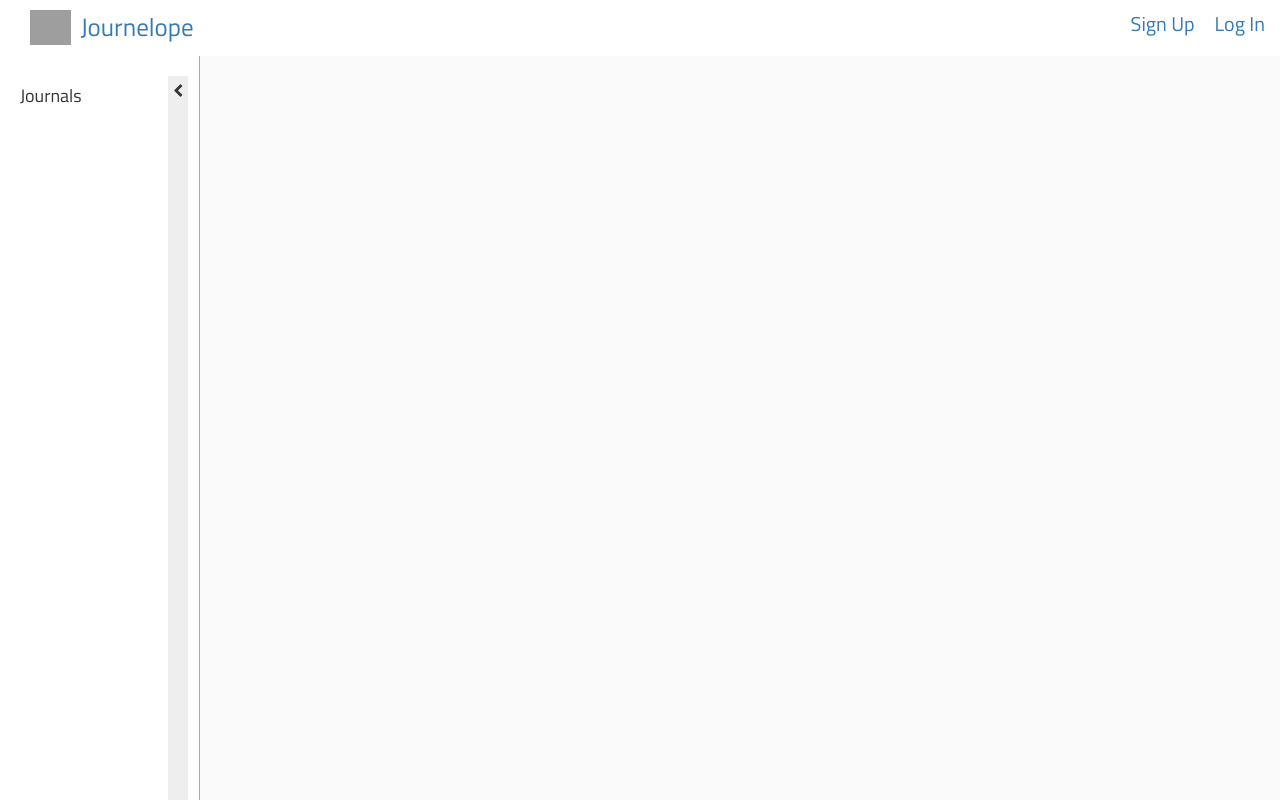
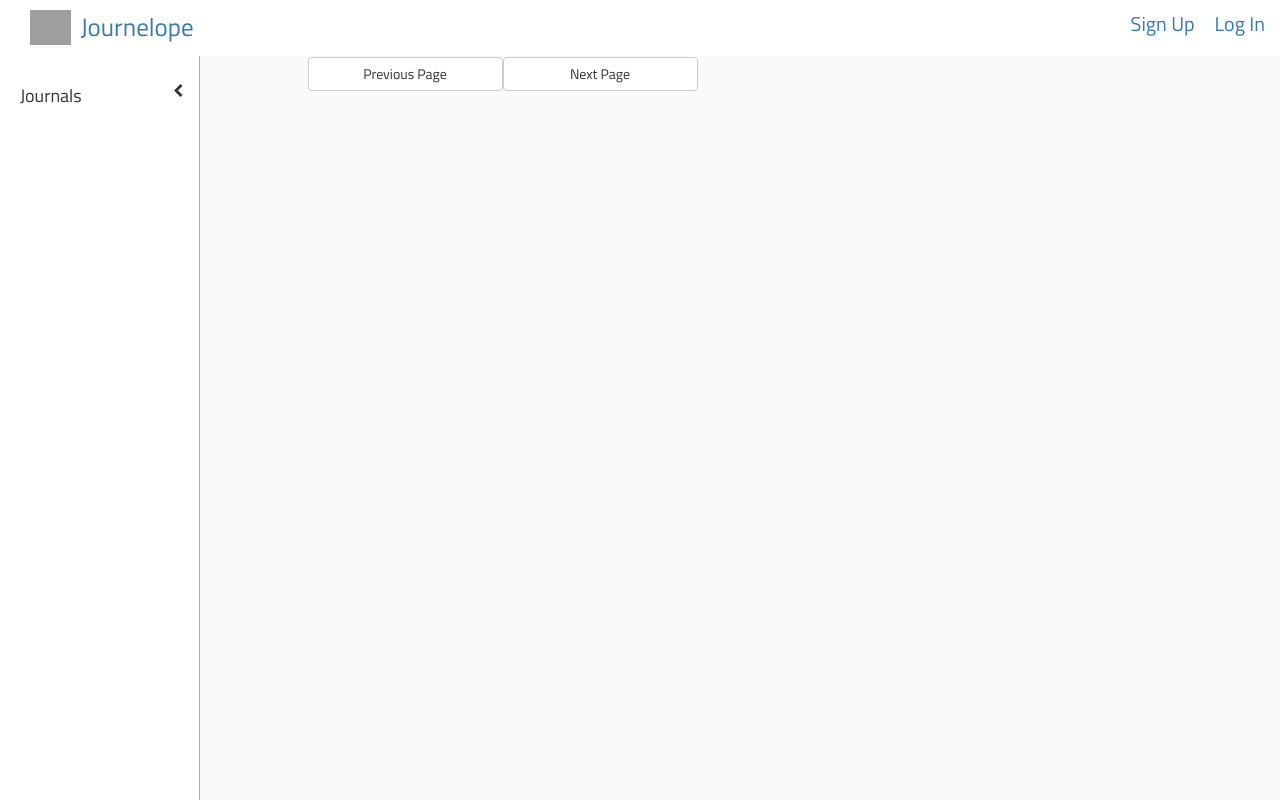
Before and after one commit to paolopaolopaolo/journelope, a Django app: template templates/j_app/journal/base.html in a window 1280 px wide. Run offline with Django 3.2, Linux system fonts and the light colour scheme; the template is opened without the code that fills it: values that come from a table or form of the project are taken from there, others are empty; data comes from the database, SQL or seed files in the repository; tables that the repository leaves empty hold one stand-in row (values such as "Sample post"); style sheets or scripts are compiled from the project's sources; parts of the project's set-up code (start-up, migrations or seed data) failed here and were passed over; some libraries are stand-ins or nearby versions; grey boxes are pictures that could not be loaded.

Commit message:
Some Backend-Frontent Linking
- Clicking on Journal now changes the PageView Collection
- Added some __init__ files on the backend
- Re-ordered URLs

```diff
--- a/j_app/urls.py
+++ b/j_app/urls.py
@@ -11,11 +11,11 @@ urlpatterns = patterns('',
     # url(r'^$', 'j_app.views.home', name='home'),
     # url(r'^blog/', include('blog.urls')),
 
+    url(r'pages/(?P<id>[0-9]+){0,1}$', GetJournalPages.as_view(), name='JournalPagesAPI'),
     url(r'^admin/', include(admin.site.urls)),
     url(r'^$', LandingPageView.as_view(name='landing_page'), name='LandingPage'),
     url(r'^uauth/', UserAuthenticationView.as_view(name='user_authentication'), name='UAuthPage'),
     url(r'^journal/', JournalPageView.as_view(name='journal'), name='JournalPage'),
-    url(r'pages/(?P<id>[0-9]+){0,1}$', GetJournalPages.as_view(), name='JournalPagesAPI'),
     url(r'^logout/', 'journalapp.views.log_out', name='logout'),
 
 )
--- a/journalapp/views.py
+++ b/journalapp/views.py
@@ -123,6 +123,8 @@ class JournalPageView(JournelopeView):
 		journals = Journal.objects.filter(user = j_user)
 		return journals
 
+
+
 	@method_decorator(login_required)
 	def dispatch(self, *args, **kwargs):
 		return super(JournalPageView, self).dispatch(*args, **kwargs)
--- a/static/j_app/journal/js/backbone/collections/Pages.js
+++ b/static/j_app/journal/js/backbone/collections/Pages.js
@@ -1,3 +1,10 @@
 var Pages = Backbone.Collection.extend({
 	model: Page,
+	urlRoot: "pages/",
+	url: function () {
+		return this.urlRoot + this.jid;
+	},
+	initialize: function (attrs, opts) {
+		this.jid = opts['jid'];
+	},
 });
--- a/static/j_app/journal/js/backbone/views/JournalPageView.js
+++ b/static/j_app/journal/js/backbone/views/JournalPageView.js
@@ -6,6 +6,9 @@ var JournalPageView = Backbone.View.extend({
 		'click .side-caret': '_toggleSideBarCollapse',
 	},
 
+	// @desc: Toggles collapsing Side Bar
+	// @params: Event Object
+	// @returns: None
 	_toggleSideBarCollapse: function (event) {
 		if (!this.side_bar_collapse) {
 			this.$el.find('.sidebar').addClass('vert-collapsed');
@@ -23,8 +26,11 @@ var JournalPageView = Backbone.View.extend({
 		this.side_bar_collapse = !this.side_bar_collapse;
 	},
 
+	// @desc: Initializes the JournalView
+	// @params: Event Object
+	// @returns: None
 	initialize: function () {
-		this.JournalView = new JournalView();
+		this.JournalView = new JournalView({parent: this});
 	},
 });
 
--- a/static/j_app/journal/js/backbone/views/JournalView.js
+++ b/static/j_app/journal/js/backbone/views/JournalView.js
@@ -4,22 +4,61 @@ var JournalView = Backbone.View.extend({
 	template: _.template($("#journal-view-template").html()),
 
 	events: {
-		'click .journal' : '_getJournalPages',
+		'click .journal' : '_emitGetJournalPages',
 	},
 
+	// @desc:
+	// @params:
+	// @returns:
+	_createNewJournal: function (text, images) {
+
+	},
+
+	// @desc: Emits a 'getJournalPage' event with id number
+	// @params: Event Object
+	// @returns: None
 	_emitGetJournalPages: function (event) {
 		var _id = $(event.currentTarget).attr('data-jid');
-		this.trigger('getJournalPage')
-	}
+		this.parent.PageView.trigger('getJournalPage', _id);
+	},
 
+	// @desc: Empties .journal list and repopulates with collection
+	// @params: None
+	// @returns: None
 	render: function () {
-		var attributes = _.pluck(this.collection.models, "attributes");
+		var attributes = _.pluck(this.collection.models, 'attributes');
 		this.$el.empty();
 		this.$el.append(this.template({attrs: attributes}));
 	},
 
-	initialize: function () {
+	// @desc: Checks local storage for stuff, creates a new journal if so
+	// @params: None
+	// @returns: None
+	_checkLocalStorage: function () {
+		if (localStorage.getItem('demo-entry-text') ||
+			localStorage.getItem('demo-entry-img')) {
+			this._createNewJournal(
+									localStorage.getItem('demo-entry-text'),
+									localStorage.getItem('demo-entry-img')
+									);
+			localStorage.clear();
+		}
+	},
+
+	// @desc: Sets collection with bootstrap_vars and renders (also sets event listeners)
+	// @params: None
+	// @returns: None
+	initialize: function (attrs) {
+		var jid1;
+		this.parent = attrs['parent'];
 		this.collection = new Journals(JOURNALS);
+		this._checkLocalStorage();
+
+		if (this.collection.length > 0) {
+			jid1 = this.collection.models[0].attributes['id'];
+			this.parent.PageView = new PageView({jid: jid1, parent: this.parent});
+		}
+
 		this.render();
 	},
 
--- a/static/j_app/journal/js/backbone/views/PageView.js
+++ b/static/j_app/journal/js/backbone/views/PageView.js
@@ -1,6 +1,57 @@
 var PageView = Backbone.View.extend({
 
-	initialize: function () {
+	el: ".page-view-ctr",
+	template: _.template($("#page-view-template").html()),
+	events: {
+		'click .prev-page': '_prevPage',
+		'click .next-page': '_'
+	},
+
+	_resetCollection: function (jid) {
+		this.collection.jid = jid;
+		this.collection.fetch({remove: true});
+		this.render(true);
+	},
+
+	_enableImgTxtHybrid: function () {
 
 	},
+
+	_prevPage: function () {
+
+	},
+
+	_nextPage: function () {
+
+	},
+
+	// @desc:
+	// @params: Boolean
+	// @returns: None
+	render: function (initial) {
+		var context;
+		this.$el.find('.page-view').empty();
+		if (initial) {
+			if (this.collection.length > 0) {
+				this.model = this.collection.first();
+			}
+		}
+		context = _.clone(this.model.attributes);
+		this.$el.find('.page-view').append(this.template(context));
+	},
+
+	initialize: function (attrs) {
+		this.parent = attrs['parent'];
+		this.current_journal = attrs['jid'];
+
+		this.current_idx = 0;
+		// Populate collection
+		this.collection = new Pages([], {jid: this.current_journal});
+		this.collection.fetch();
+
+		this.render(true);
+
+		this.listenTo(this.collection, 'change', this.render);
+		this.listenTo(this, 'getJournalPage', this._resetCollection);
+	},
 });
--- a/static/j_app/journal/less/base.less
+++ b/static/j_app/journal/less/base.less
@@ -36,12 +36,15 @@
 		position: absolute;
 	    right: 11px;
     	height: 100%;
-    	background-color: #eee;
     	padding: 5px;
     	&:hover {
     		cursor: pointer;
-    		background-color: #fff;
+    		background-color: #eee;
     	}
 
 	}
 }
+
+.page-view-ctr-wrapper{
+	float: left;
+}
--- a/static/j_app/shared/less/base.less
+++ b/static/j_app/shared/less/base.less
@@ -6,6 +6,22 @@
 a:hover {
   text-decoration: none;
 }
+
+// CLEARFIX
+.clearfix:after {
+    visibility: hidden;
+    display: block;
+    font-size: 0;
+    content: " ";
+    clear: both;
+    height: 0;
+}
+.clearfix { display: inline-block; }
+/* start commented backslash hack \*/
+* html .clearfix { height: 1%; }
+
+.clearfix { display: block; }
+/* close commented backslash hack */
 
 html {
   height: 100%;
--- a/templates/j_app/journal/base.html
+++ b/templates/j_app/journal/base.html
@@ -4,6 +4,7 @@
 
 {% block bootstrap_vars %}
 	var JOURNALS = {{ journals }};
+	var PAGE = [{{ page }}];
 {% endblock %}
 
 {% block custom_less %}
@@ -25,6 +26,18 @@
 			<i class="fa fa-chevron-left"></i>
 		</div>
 	</div>
+	<div class="page-view-ctr-wrapper container clearfix">
+		<div class="page-view-ctr container">
+			<div class="row">
+				<div class="col-xs-offset-2 col-xs-10 page-view">
+				</div>
+			</div>
+			<div class="row">
+				<button class="col-xs-offset-3 col-xs-2 btn-default btn prev-page page-ctrl">Previous Page</button>
+				<button class="col-xs-2 btn-default btn next-page page-ctrl">Next Page</button>
+			</div>
+		</div>
+	</div>
 {% endblock %}
 
 {% block backbone_templates %}
@@ -34,6 +47,8 @@
 			<%= att.textFilename %>
 		</li>
 		<% }); %>
+	</script>
+	<script id="page-view-template" type="text/template">
 
 	</script>
 {% endblock %}
--- a/templates/j_app/shared/base.html
+++ b/templates/j_app/shared/base.html
@@ -30,7 +30,7 @@
 
   </head>
   <body>
-    <div class="body-wrapper">
+    <div class="body-wrapper clearfix">
       <!-- HEADER -->
       {% include "j_app/shared/header.html" with isAuth=showsAuthenticatedHeader user=current_user%}
 
```
Also changed, not shown: static/j_app/shared/js/header.js (+4 -4 lines), j_app/__init__.py (added), journalapp/templatetags/__init__.py (added).
